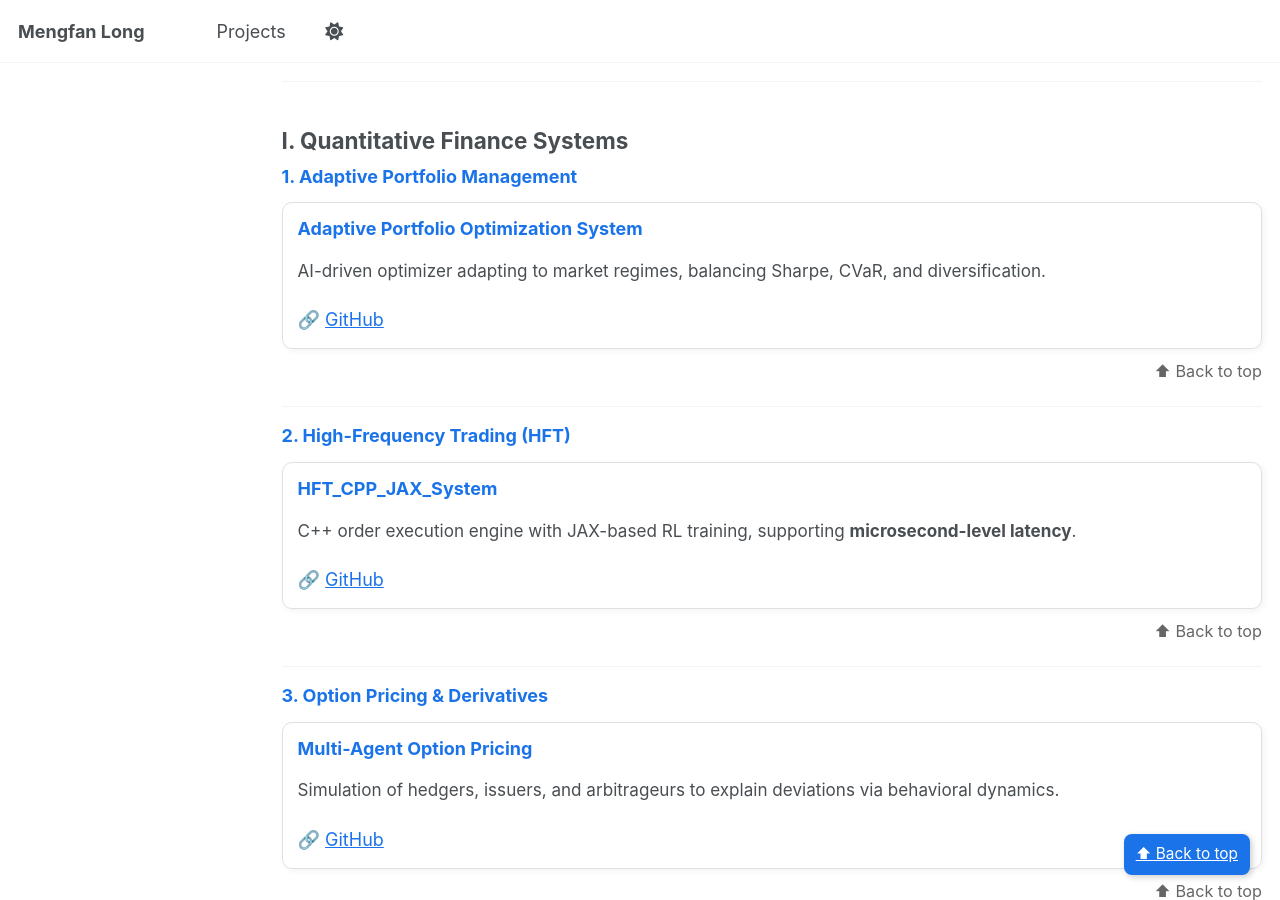
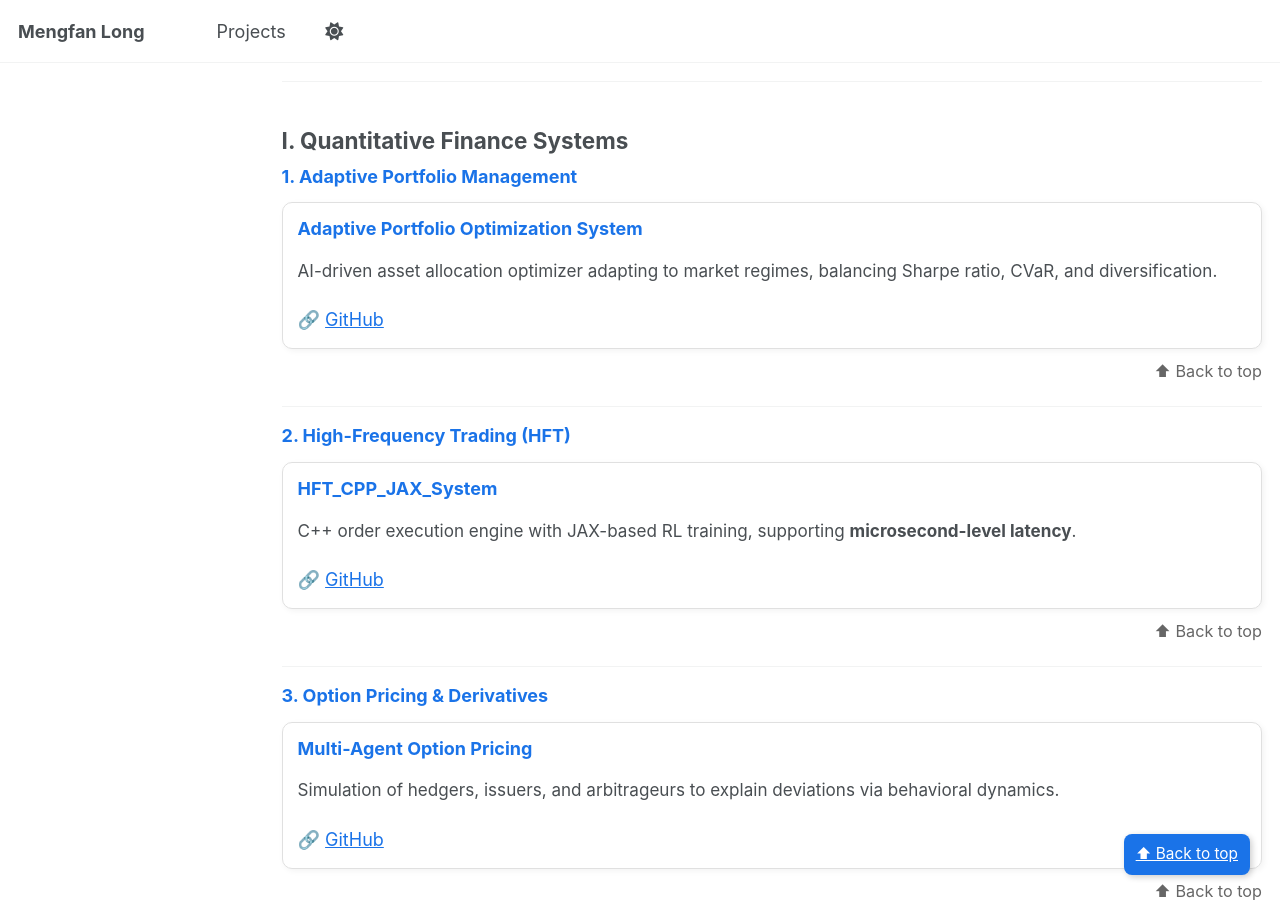
Before and after one commit to kevinlmf/kevinlmf.github.io, a Jekyll site: the page built from _pages/projects.md, in a window 1280 px wide and 900 px high, scrolled down 867 px. Built offline with Jekyll 4.4.1, drawn with Linux system fonts in a browser that asks for light colours; a script that is not in the unit is left out.

Commit message:
Update projects.md

```diff
--- a/_pages/projects.md
+++ b/_pages/projects.md
@@ -47,7 +47,7 @@ A comprehensive collection of research and engineering projects spanning **quant
 
 <div class="proj-card">
   <h3>Adaptive Portfolio Optimization System</h3>
-  <p>AI-driven optimizer adapting to market regimes, balancing Sharpe, CVaR, and diversification.</p>
+  <p>AI-driven asset allocation optimizer adapting to market regimes, balancing Sharpe ratio, CVaR, and diversification.</p>
   🔗 <a href="https://github.com/kevinlmf/Portfolio_Optimization_system" target="_blank">GitHub</a>
 </div>
 
```
